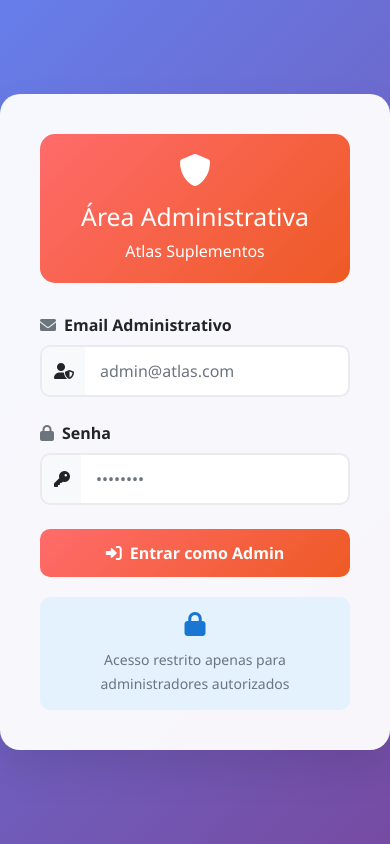
After one commit to Henrique1q2w3e/Atlas, a Flask app: page /admin/login in a window 390 px wide. The commit adds this page. Run offline with Flask 3, Linux system fonts and the light colour scheme; some libraries are stand-ins or nearby versions.

Commit message:
Add admin authentication, mobile responsiveness, improved design, and new order statuses

```diff
--- a/main.py
+++ b/main.py
@@ -240,6 +240,8 @@
     mensagens = {
         'Pendente': 'Seu pedido foi recebido e está sendo processado! 🛒',
         'Pago': 'Pagamento confirmado! Seu pedido está em produção! 💰',
+        'Em Produção': 'Seu pedido está sendo preparado com carinho! ⚙️',
+        'Saiu para Entrega': 'Seu pedido saiu para entrega! 🚚',
         'Enviado': 'Seu pedido saiu para entrega! 🚚',
         'Entregue': 'Pedido entregue com sucesso! Obrigado pela preferência! 🎉'
     }
@@ -573,15 +575,62 @@
         traceback.print_exc()
         return f"Erro interno: {str(e)}", 500
 
+@app.route('/admin/login')
+def admin_login():
+    """Página de login para administradores"""
+    return render_template('admin_login.html')
+
+@app.route('/api/admin-login', methods=['POST'])
+def api_admin_login():
+    """API para login de administrador"""
+    try:
+        data = request.get_json()
+        email = data.get('email')
+        senha = data.get('senha')
+
+        if not email or not senha:
+            return jsonify({"success": False, "error": "Email e senha são obrigatórios"}), 400
+
+        conn = conectar_db()
+        cursor = conn.cursor()
+
+        # Buscar usuário admin
+        executar_query(cursor, '''
+            SELECT id, nome, email, senha_hash, admin FROM usuario
+            WHERE email = ? AND admin = 1
+        ''', (email,))
+
+        usuario = cursor.fetchone()
+        conn.close()
+
+        if usuario and verificar_senha(senha, usuario[3]):
+            session['user_id'] = usuario[0]
+            session['admin'] = True
+            print(f"👑 Admin logado: {usuario[1]} ({usuario[2]})")
+            return jsonify({
+                "success": True,
+                "message": "Login realizado com sucesso",
+                "redirect": "/admin/pedidos"
+            })
+        else:
+            return jsonify({
+                "success": False,
+                "error": "Credenciais inválidas ou usuário não é administrador"
+            }), 401
+
+    except Exception as e:
+        print(f"❌ Erro no login admin: {e}")
+        return jsonify({"success": False, "error": str(e)}), 500
+
 @app.route('/admin/pedidos')
 def admin_pedidos():
     """Página para administrador ver todos os pedidos"""
     try:
         print("👑 Acessando página de administração de pedidos...")
 
-        # Verificar se é admin (por enquanto, qualquer usuário logado pode ver)
-        if not usuario_logado():
-            return redirect(url_for('login'))
+        # Verificar se é admin
+        if not usuario_logado() or not session.get('admin'):
+            return redirect(url_for('admin_login'))
 
         # Buscar pedidos do banco de dados
         conn = conectar_db()
@@ -1852,6 +1901,41 @@
 print("🔧 Criando tabelas automaticamente...")
 criar_tabelas()
 
+# Criar usuário admin padrão se não existir
+def criar_admin_padrao():
+    try:
+        conn = conectar_db()
+        cursor = conn.cursor()
+
+        # Verificar se já existe admin
+        executar_query(cursor, 'SELECT id FROM usuario WHERE admin = 1')
+        admin_existente = cursor.fetchone()
+
+        if not admin_existente:
+            # Criar admin padrão
+            admin_email = "admin@atlas.com"
+            admin_senha = "admin123"  # Senha padrão - deve ser alterada
+            admin_nome = "Administrador Atlas"
+
+            senha_hash = hash_senha(admin_senha)
+
+            executar_query(cursor, '''
+                INSERT INTO usuario (nome, email, senha_hash, data_criacao, admin)
+                VALUES (?, ?, ?, ?, ?)
+            ''', (admin_nome, admin_email, senha_hash, obter_horario_brasil(), 1))
+
+            conn.commit()
+            conn.close()
+            print(f"👑 Usuário admin criado: {admin_email} / {admin_senha}")
+        else:
+            conn.close()
+            print("👑 Usuário admin já existe")
+
+    except Exception as e:
+        print(f"❌ Erro ao criar admin: {e}")
+
+criar_admin_padrao()
+
 if __name__ == '__main__':
     # Configuração para produção
     port = int(os.environ.get('PORT', 5000))
--- /dev/null
+++ b/templates/admin_login.html
@@ -0,0 +1,207 @@
+<!DOCTYPE html>
+<html lang="pt-BR">
+<head>
+    <meta charset="UTF-8">
+    <meta name="viewport" content="width=device-width, initial-scale=1.0">
+    <title>Login Administrativo - Atlas Suplementos</title>
+    <link href="https://cdn.jsdelivr.net/npm/bootstrap@5.1.3/dist/css/bootstrap.min.css" rel="stylesheet">
+    <link href="https://cdnjs.cloudflare.com/ajax/libs/font-awesome/6.0.0/css/all.min.css" rel="stylesheet">
+    <style>
+        body {
+            background: linear-gradient(135deg, #667eea 0%, #764ba2 100%);
+            min-height: 100vh;
+            font-family: 'Segoe UI', Tahoma, Geneva, Verdana, sans-serif;
+            display: flex;
+            align-items: center;
+            justify-content: center;
+        }
+        .login-container {
+            background: rgba(255, 255, 255, 0.95);
+            border-radius: 20px;
+            box-shadow: 0 20px 40px rgba(0,0,0,0.1);
+            padding: 40px;
+            width: 100%;
+            max-width: 400px;
+        }
+        .header-admin {
+            background: linear-gradient(135deg, #ff6b6b, #ee5a24);
+            color: white;
+            padding: 20px;
+            border-radius: 15px;
+            margin-bottom: 30px;
+            text-align: center;
+        }
+        .form-control {
+            border: 2px solid #e9ecef;
+            border-radius: 10px;
+            padding: 12px 15px;
+            font-size: 16px;
+            transition: all 0.3s ease;
+        }
+        .form-control:focus {
+            border-color: #ff6b6b;
+            box-shadow: 0 0 0 0.2rem rgba(255, 107, 107, 0.25);
+        }
+        .btn-login {
+            background: linear-gradient(135deg, #ff6b6b, #ee5a24);
+            border: none;
+            border-radius: 10px;
+            padding: 12px;
+            font-weight: bold;
+            font-size: 16px;
+            transition: all 0.3s ease;
+        }
+        .btn-login:hover {
+            transform: translateY(-2px);
+            box-shadow: 0 5px 15px rgba(255, 107, 107, 0.4);
+        }
+        .alert {
+            border-radius: 10px;
+            border: none;
+        }
+        .input-group-text {
+            background: #f8f9fa;
+            border: 2px solid #e9ecef;
+            border-right: none;
+            border-radius: 10px 0 0 10px;
+        }
+        .input-group .form-control {
+            border-left: none;
+            border-radius: 0 10px 10px 0;
+        }
+        .security-info {
+            background: #e3f2fd;
+            border-radius: 10px;
+            padding: 15px;
+            margin-top: 20px;
+            text-align: center;
+        }
+        .security-info i {
+            color: #1976d2;
+            font-size: 1.5em;
+        }
+    </style>
+</head>
+<body>
+    <div class="login-container">
+        <!-- Header -->
+        <div class="header-admin">
+            <i class="fas fa-shield-alt fa-2x mb-3"></i>
+            <h2>Área Administrativa</h2>
+            <p class="mb-0">Atlas Suplementos</p>
+        </div>
+
+        <!-- Formulário de Login -->
+        <form id="admin-login-form">
+            <div class="mb-4">
+                <label class="form-label fw-bold">
+                    <i class="fas fa-envelope text-muted me-2"></i>Email Administrativo
+                </label>
+                <div class="input-group">
+                    <span class="input-group-text">
+                        <i class="fas fa-user-shield"></i>
+                    </span>
+                    <input type="email" id="email" class="form-control" placeholder="admin@atlas.com" required>
+                </div>
+            </div>
+
+            <div class="mb-4">
+                <label class="form-label fw-bold">
+                    <i class="fas fa-lock text-muted me-2"></i>Senha
+                </label>
+                <div class="input-group">
+                    <span class="input-group-text">
+                        <i class="fas fa-key"></i>
+                    </span>
+                    <input type="password" id="senha" class="form-control" placeholder="••••••••" required>
+                </div>
+            </div>
+
+            <button type="submit" class="btn btn-primary btn-login w-100">
+                <i class="fas fa-sign-in-alt me-2"></i>Entrar como Admin
+            </button>
+        </form>
+
+        <!-- Informações de Segurança -->
+        <div class="security-info">
+            <i class="fas fa-lock"></i>
+            <p class="mb-0 mt-2">
+                <small class="text-muted">
+                    Acesso restrito apenas para administradores autorizados
+                </small>
+            </p>
+        </div>
+
+        <!-- Alertas -->
+        <div id="alert-container"></div>
+    </div>
+
+    <script src="https://cdn.jsdelivr.net/npm/bootstrap@5.1.3/dist/js/bootstrap.bundle.min.js"></script>
+    <script>
+        document.getElementById('admin-login-form').addEventListener('submit', function(e) {
+            e.preventDefault();
+
+            const email = document.getElementById('email').value;
+            const senha = document.getElementById('senha').value;
+
+            // Limpar alertas anteriores
+            document.getElementById('alert-container').innerHTML = '';
+
+            // Mostrar loading
+            const submitBtn = document.querySelector('button[type="submit"]');
+            const originalText = submitBtn.innerHTML;
+            submitBtn.innerHTML = '<i class="fas fa-spinner fa-spin me-2"></i>Entrando...';
+            submitBtn.disabled = true;
+
+            fetch('/api/admin-login', {
+                method: 'POST',
+                headers: {
+                    'Content-Type': 'application/json'
+                },
+                body: JSON.stringify({
+                    email: email,
+                    senha: senha
+                })
+            })
+            .then(response => response.json())
+            .then(data => {
+                if (data.success) {
+                    // Sucesso
+                    document.getElementById('alert-container').innerHTML = `
+                        <div class="alert alert-success mt-3">
+                            <i class="fas fa-check-circle me-2"></i>
+                            ${data.message}
+                        </div>
+                    `;
+
+                    // Redirecionar após 1 segundo
+                    setTimeout(() => {
+                        window.location.href = data.redirect;
+                    }, 1000);
+                } else {
+                    // Erro
+                    document.getElementById('alert-container').innerHTML = `
+                        <div class="alert alert-danger mt-3">
+                            <i class="fas fa-exclamation-triangle me-2"></i>
+                            ${data.error}
+                        </div>
+                    `;
+                }
+            })
+            .catch(error => {
+                document.getElementById('alert-container').innerHTML = `
+                    <div class="alert alert-danger mt-3">
+                        <i class="fas fa-exclamation-triangle me-2"></i>
+                        Erro de conexão. Tente novamente.
+                    </div>
+                `;
+            })
+            .finally(() => {
+                // Restaurar botão
+                submitBtn.innerHTML = originalText;
+                submitBtn.disabled = false;
+            });
+        });
+    </script>
+</body>
+</html>
```
Also changed, not shown: templates/admin_pedidos.html (+109 -11 lines).
